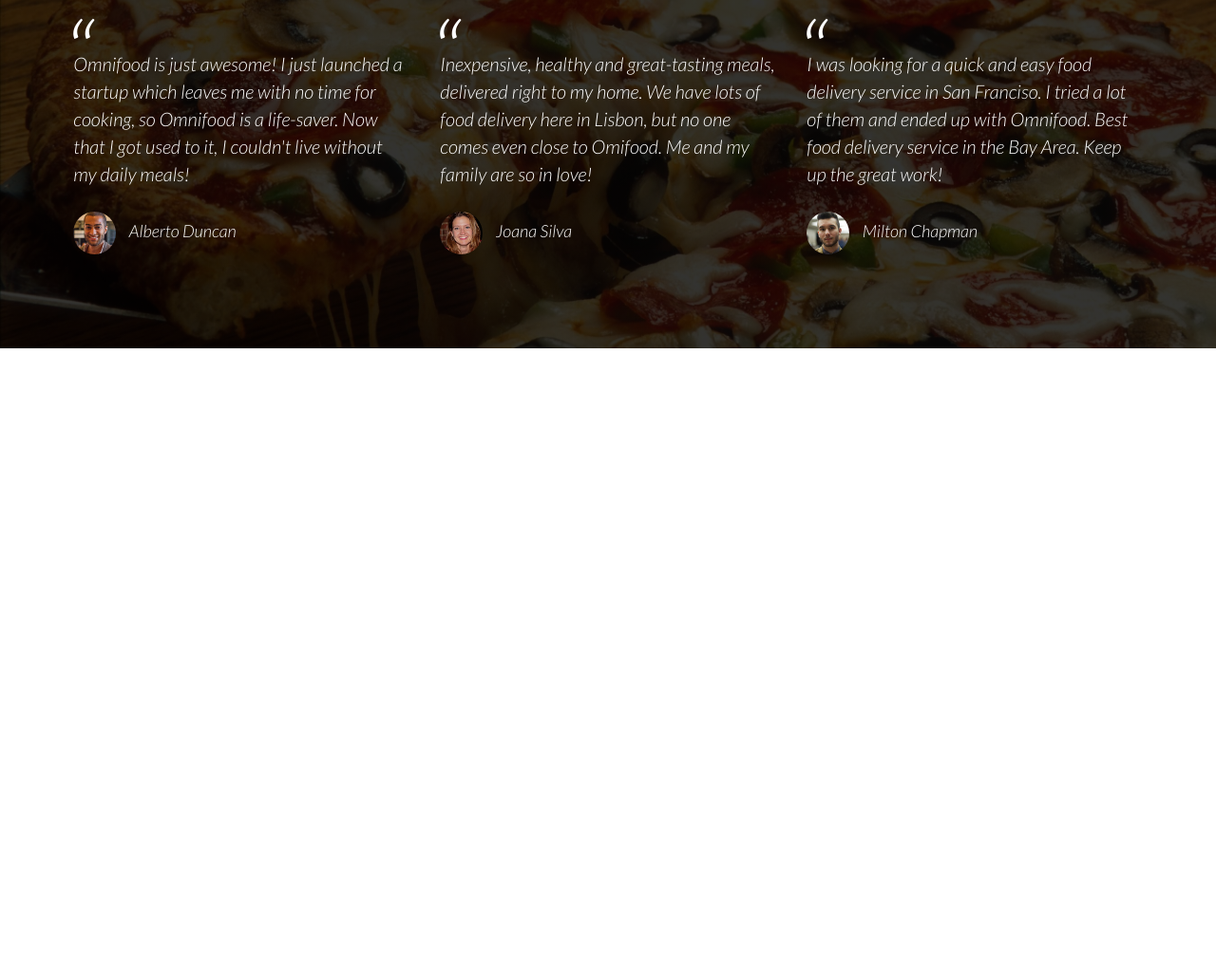
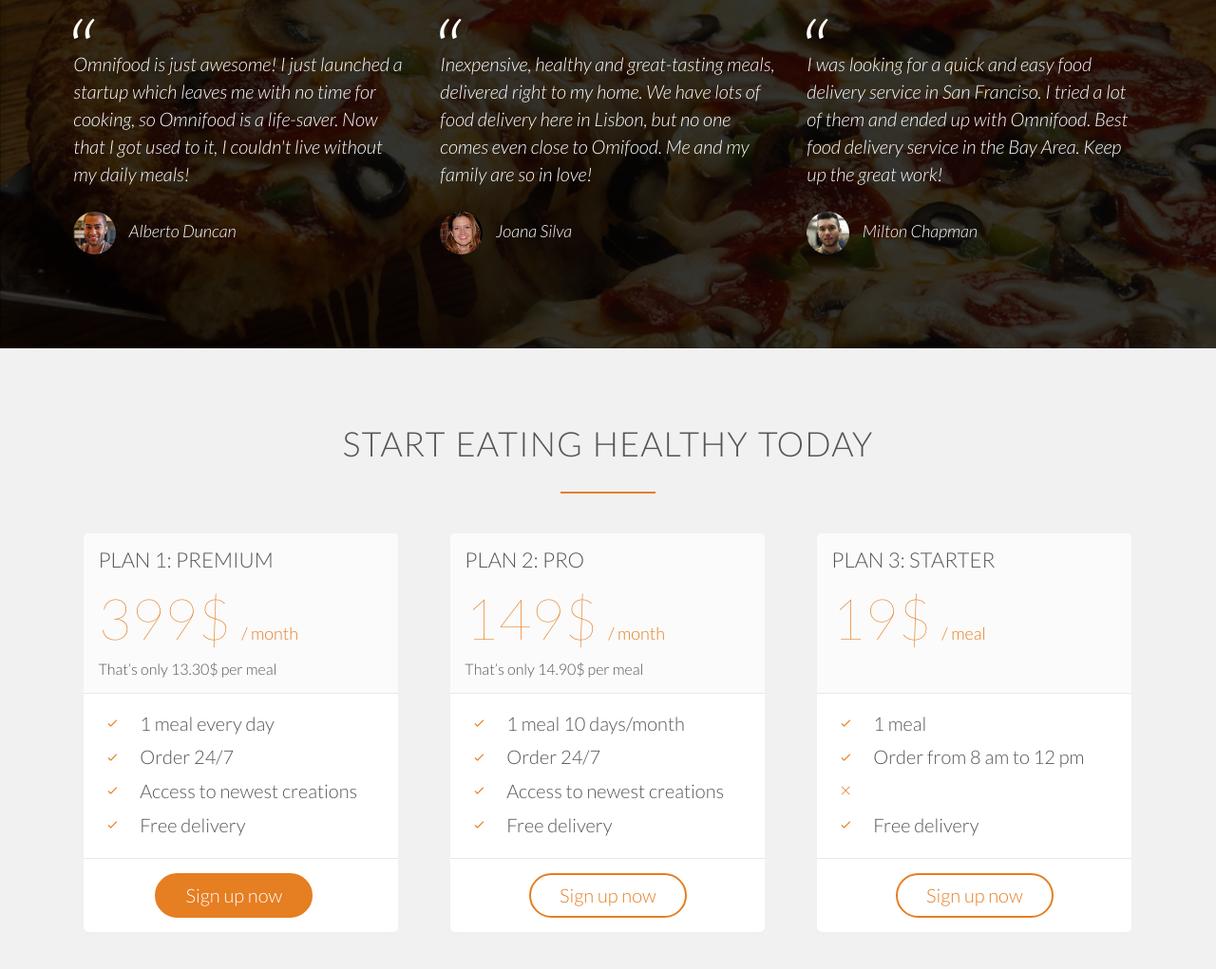
Before and after one commit to Pedjon/omnifood, a plain HTML site: page index.html in a window 1280 px wide. Shown: the part 3554-4575 px from the top of the page at 95% size. Before the commit the page ends 3921 px from the top, so only its background shows below. Drawn offline with Linux system fonts and the light colour scheme; files whose address does not match are found by name.

Commit message:
Finishes the implementation of the sign-up section

```diff
--- a/index.html
+++ b/index.html
@@ -256,10 +256,136 @@
                 </div>
             </div>
         </section>
+
+        <section class="section-plans">
+            <div class="row">
+                <h2>Start eating healthy today</h2>
+            </div>
+            <div class="row">
+                <div class="col span-1-of-3">
+                    <div class="plan-box">
+                        <div>
+                            <h3>Plan 1: Premium</h3>
+                            <p class="plan-price">399$ <span>/ month</span></p>
+                            <p class="plan-price-meal">That’s only 13.30$ per meal</p>
+                        </div>
+                        <div>
+                            <ul>
+                                <li>
+                                    <i class="ion-ios-checkmark-empty icon-small"></i>
+                                    1 meal every day
+                                </li>
+                                <li>
+                                    <i class="ion-ios-checkmark-empty icon-small"></i>
+                                    Order 24/7
+                                </li>
+                                <li>
+                                    <i class="ion-ios-checkmark-empty icon-small"></i>
+                                    Access to newest creations
+                                </li>
+                                <li>
+                                    <i class="ion-ios-checkmark-empty icon-small"></i>
+                                    Free delivery
+                                </li>
+                            </ul>
+                        </div>
+                        <div>
+                            <a href="#" class="btn btn-full">Sign up now</a>
+                        </div>
+                    </div>
+                </div>
+                <div class="col span-1-of-3">
+                    <div class="plan-box">
+                        <div>
+                            <h3>Plan 2: Pro</h3>
+                            <p class="plan-price">149$ <span>/ month</span></p>
+                            <p class="plan-price-meal">That’s only 14.90$ per meal</p>
+                        </div>
+                        <div>
+                            <ul>
+                                <li>
+                                    <i class="ion-ios-checkmark-empty icon-small"></i>
+                                    1 meal 10 days/month
+                                </li>
+                                <li>
+                                    <i class="ion-ios-checkmark-empty icon-small"></i>
+                                    Order 24/7
+                                </li>
+                                <li>
+                                    <i class="ion-ios-checkmark-empty icon-small"></i>
+                                    Access to newest creations
+                                </li>
+                                <li>
+                                    <i class="ion-ios-checkmark-empty icon-small"></i>
+                                    Free delivery
+                                </li>
+                            </ul>
+                        </div>
+                        <div>
+                            <a href="#" class="btn btn-ghost">Sign up now</a>
+                        </div>
+                    </div>
+                </div>
+                <div class="col span-1-of-3">
+                    <div class="plan-box">
+                        <div>
+                            <h3>Plan 3: Starter</h3>
+                            <p class="plan-price">19$ <span>/ meal</span></p>
+                            <p class="plan-price-meal">&nbsp;</p>
+                        </div>
+                        <div>
+                            <ul>
+                                <li>
+                                    <i class="ion-ios-checkmark-empty icon-small"></i>
+                                    1 meal
+                                </li>
+                                <li>
+                                    <i class="ion-ios-checkmark-empty icon-small"></i>
+                                    Order from 8 am to 12 pm
+                                </li>
+                                <li>
+                                    <i class="ion-ios-close-empty icon-small"></i>
+                                </li>
+                                <li>
+                                    <i class="ion-ios-checkmark-empty icon-small"></i>
+                                    Free delivery
+                                </li>
+                            </ul>
+                        </div>
+                        <div>
+                            <a href="#" class="btn btn-ghost">Sign up now</a>
+                        </div>
+                    </div>
+                </div>
+            </div>
+        </section>
     </body>
 </html>
 
 
 <!--
 
+
+
+
+
+
+
+
+
+
+
+
+
+
+Access to newest creations
+Free delivery
+
+
+
+
+
+
+
+
 -->
--- a/resources/css/style.css
+++ b/resources/css/style.css
@@ -394,3 +394,59 @@ cite img {
     margin-right: 10px;
     vertical-align: middle;
 }
+
+/* --------------------------------------- */
+/* PLANS */
+/* --------------------------------------- */
+
+.section-plans {
+    background-color: rgb(241, 241, 241);
+}
+
+.plan-box {
+    background-color: white;
+    border-radius: 5px;
+    width: 90%;
+    margin-left: 5%;
+    box-shadow: 0 2px 2px #efefef;
+}
+
+.plan-box div {
+    padding: 15px;
+    border-bottom: 1px solid #e8e8e8;
+}
+
+.plan-box div:first-child {
+    background-color: rgb(251, 251, 251);
+    border-top-left-radius: 5px;
+    border-top-right-radius: 5px;
+}
+
+.plan-box div:last-child {
+    text-align: center;
+    border: none;
+}
+
+.plan-price {
+    font-size: 300%;
+    margin-bottom: 10px;
+    font-weight: 100;
+    color: #e67e22;
+}
+
+.plan-price span {
+    font-size: 30%;
+    font-weight: 300;
+}
+
+.plan-price-meal {
+    font-size: 80%;
+}
+
+.plan-box ul {
+    list-style: none;
+}
+
+.plan-box li {
+    padding: 5px 0;
+}
```
